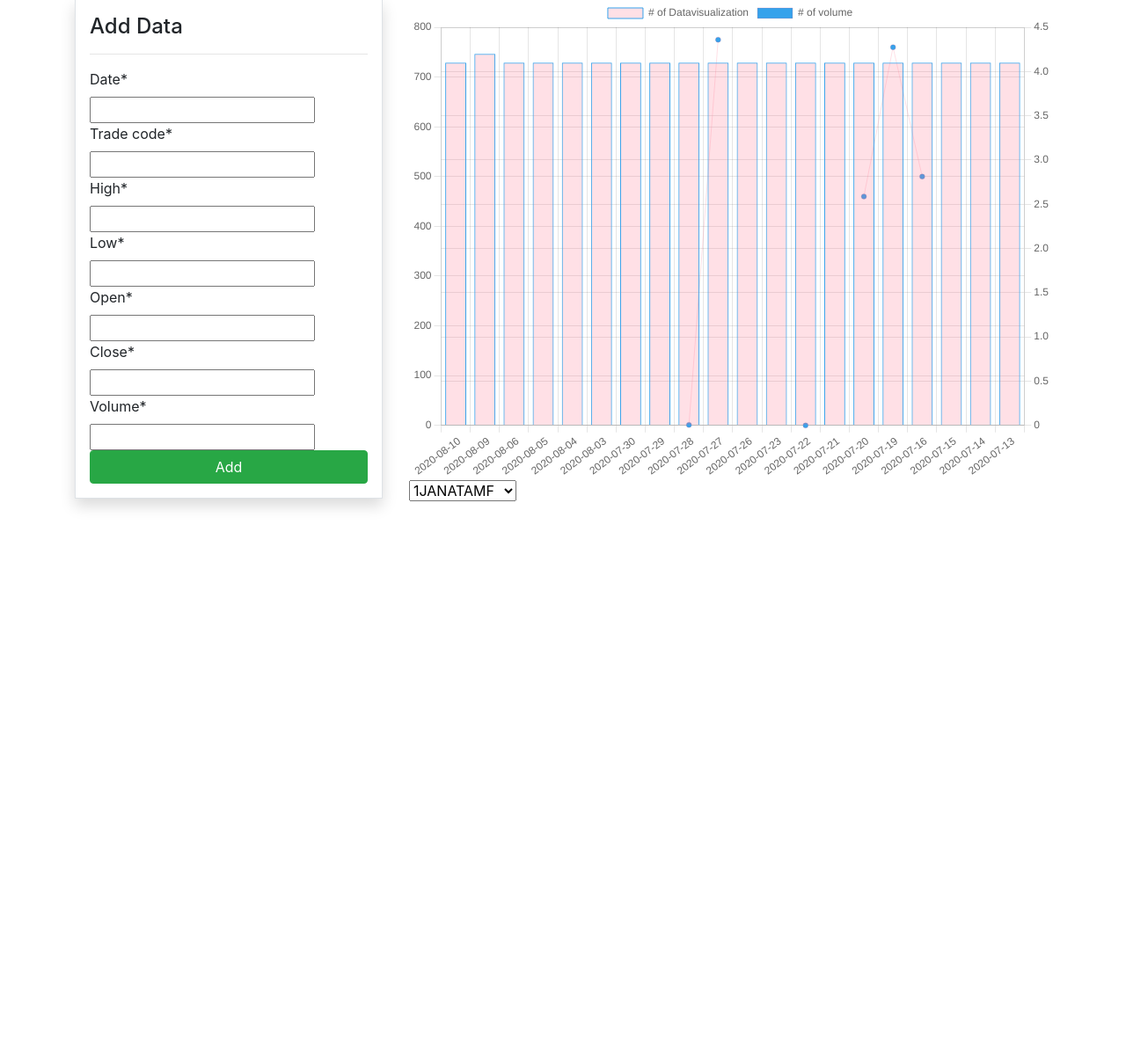
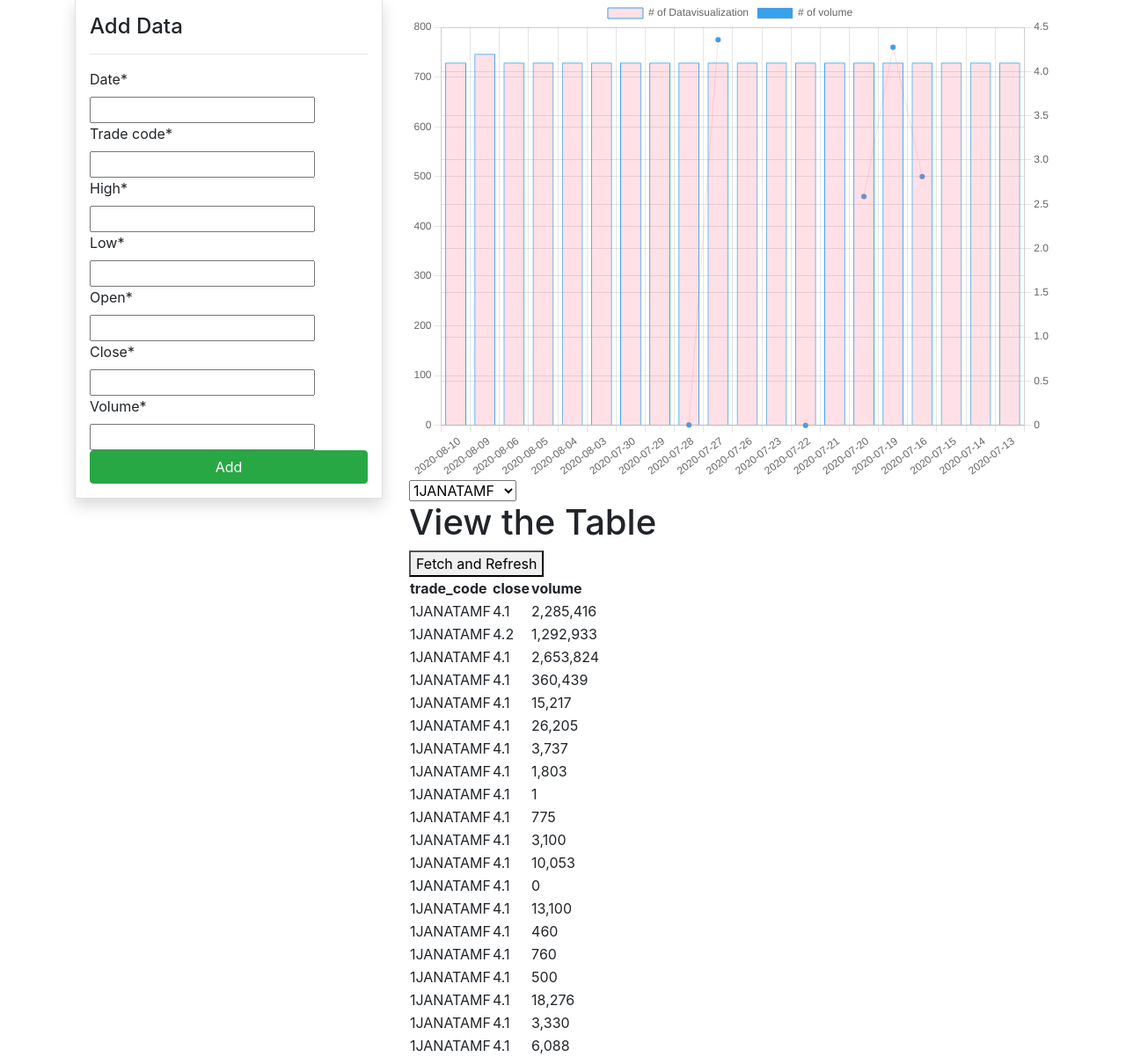
Before and after one commit to RehnumaRatul/janata, a Django app: template templates/visualization/index.html in a window 1280 px wide. Shown: the part 97-1299 px from the top of the page at 88% size. Before the commit the page ends 676 px from the top, so only its background shows below. Run offline with Django 4.2, Linux system fonts and the light colour scheme; the template is opened without the code that fills it: values that come from a table or form of the project are taken from there, others are empty; data comes from the database, SQL or seed files in the repository; some libraries are stand-ins or nearby versions.

Commit message:
Update index.html

```diff
--- a/templates/visualization/index.html
+++ b/templates/visualization/index.html
@@ -85,6 +85,42 @@ const myChart = new Chart(ctx, {
 
 
 </div>
+
+
+<h1>View the Table</h1>
+<a href=""><button>Fetch and Refresh </button></a>
+ <br>
+ <table>
+     <thead>
+         <tr>
+
+             <th>
+                 trade_code
+             </th>
+
+
+             <th>
+                 close
+             </th>
+
+             <th>
+                 volume
+             </th>
+         </tr>
+     </thead>
+     {%for instance in data%}
+     <tr>
+         <td>{{instance.trade_code}}</td>
+
+
+        <td>{{instance.close}}</td>
+
+
+        <td>{{instance.volume}}</td>
+    </tr>
+     {% endfor%}
+ </table>
+
 </div>
 
 {% endblock %}
```
